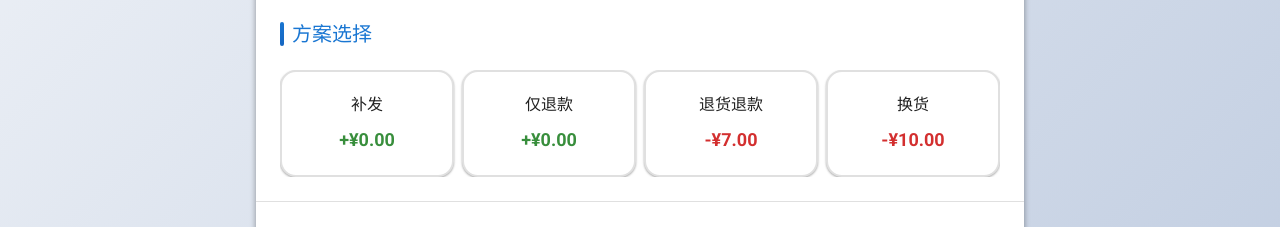
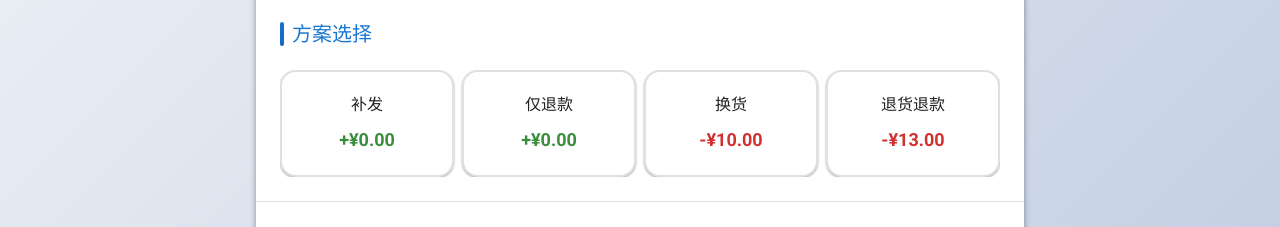
Before and after one commit to KagoJoker999/juece, a plain HTML site: page index.html in a window 1280 px wide. Shown: the part 509-736 px from the top of the page. Drawn offline with Linux system fonts and the light colour scheme.

Commit message:
Update index.html

```diff
--- a/index.html
+++ b/index.html
@@ -874,7 +874,7 @@
         function calculateLoss(price) {
             const x = parseFloat(price) || 0;
             return {
-                '退货退款': 0 - (x / 2) - 7,
+                '退货退款': 0 - 3 - 3 - 7,
                 '补发': 0,
                 '仅退款': 0 - (x / 2),
                 '换货': x - (x / 2 + 10)
```
